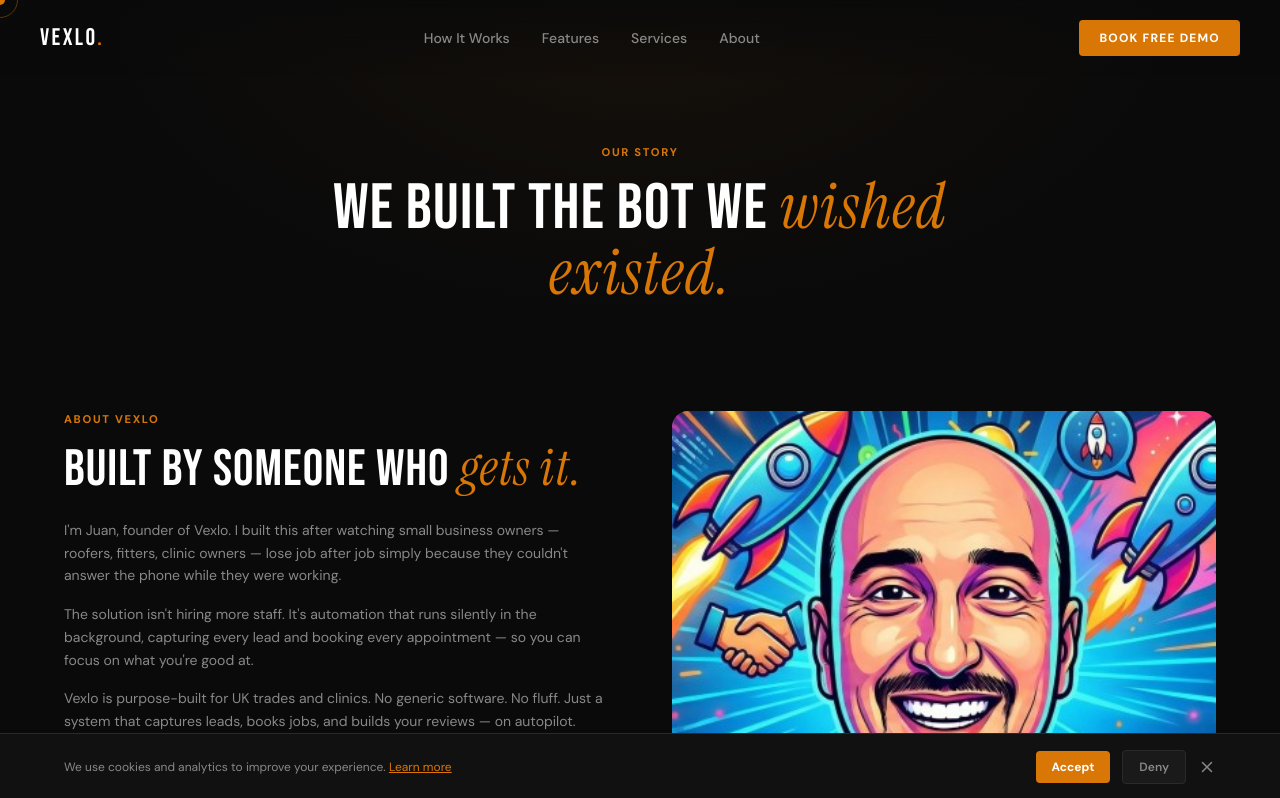
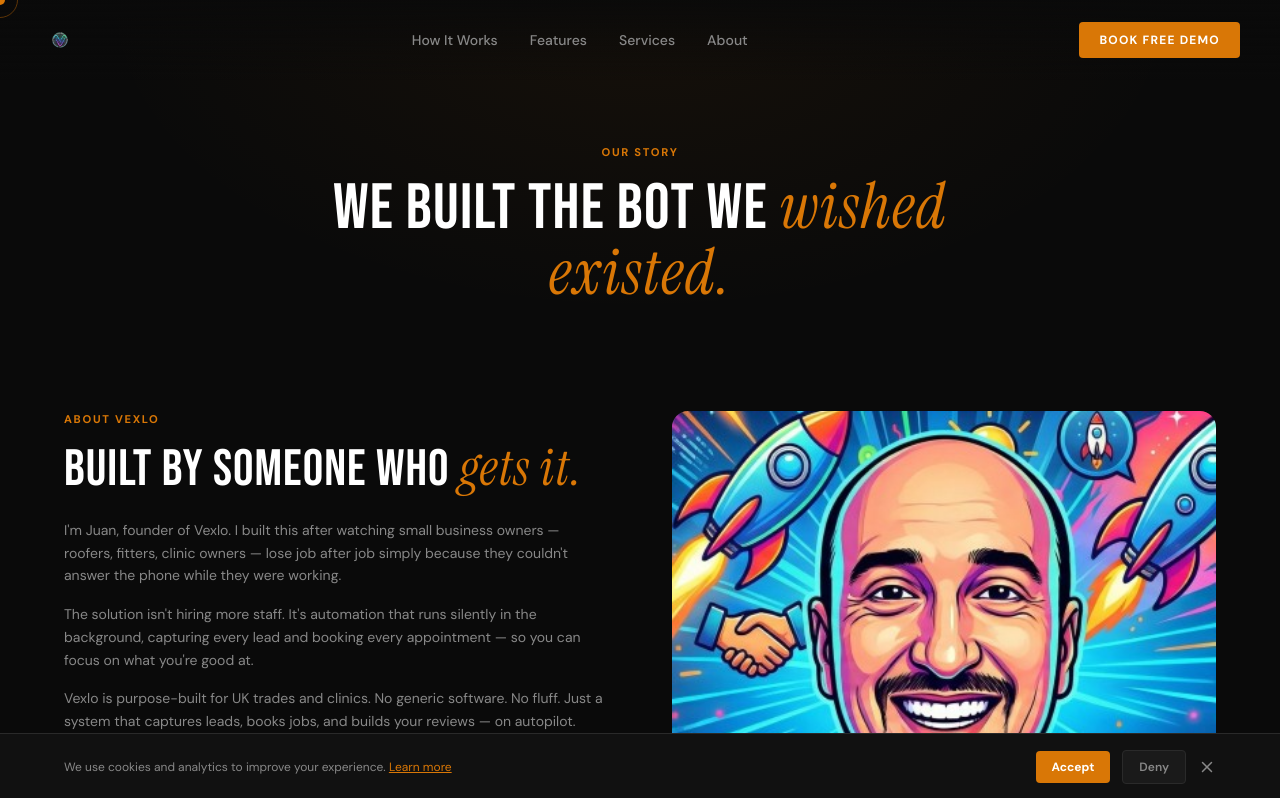
Before and after one commit to JuanBarriosPiaggio/Vexlo, a Next.js app: page /about in a window 1280 px wide. Shown: the top 798 px of the page. Built offline with nearby package versions, Linux system fonts and the light colour scheme; no server answers.

Commit message:
Add Vexlo logo and use as favicon, header brand, and social images
Replaces text-based header wordmark with the logo image, fixes filename casing across all metadata references, and updates manifest.json PWA icon.

```diff
--- a/app/layout.tsx
+++ b/app/layout.tsx
@@ -41,9 +41,9 @@
   publisher: 'Vexlo',
   formatDetection: { email: false, address: false, telephone: false },
   icons: {
-    icon: [{ url: '/Vexlo_logo.png', sizes: 'any' }],
-    shortcut: '/Vexlo_logo.png',
-    apple: '/Vexlo_logo.png',
+    icon: [{ url: '/vexlo_logo.png', sizes: 'any' }],
+    shortcut: '/vexlo_logo.png',
+    apple: '/vexlo_logo.png',
   },
   manifest: '/manifest.json',
   openGraph: {
@@ -53,13 +53,13 @@
     siteName: 'Vexlo',
     title: 'Vexlo — AI Voice Assistants & Workflow Automation for UK Trades & Clinics',
     description: 'Stop losing jobs to voicemail. AI bot texts back missed calls in 4 seconds, books the job, and chases Google reviews — 24/7.',
-    images: [{ url: `${siteUrl}/Vexlo_logo.png`, width: 1200, height: 630, alt: 'Vexlo AI Automation' }],
+    images: [{ url: `${siteUrl}/vexlo_logo.png`, width: 1200, height: 630, alt: 'Vexlo AI Automation' }],
   },
   twitter: {
     card: 'summary_large_image',
     title: 'Vexlo — AI Voice Assistants & Workflow Automation',
     description: 'Stop losing jobs to voicemail. AI bot texts back every missed call in 4 seconds.',
-    images: [`${siteUrl}/Vexlo_logo.png`],
+    images: [`${siteUrl}/vexlo_logo.png`],
     creator: '@juan_barrios_p',
   },
   robots: {
@@ -89,7 +89,7 @@
               name: 'Vexlo',
               alternateName: 'Vexlo AI Automation',
               url: siteUrl,
-              logo: `${siteUrl}/Vexlo_logo.png`,
+              logo: `${siteUrl}/vexlo_logo.png`,
               description: 'AI voice assistants and workflow automation for UK trades and clinics.',
               address: { '@type': 'PostalAddress', addressCountry: 'GB' },
               areaServed: { '@type': 'Country', name: 'United Kingdom' },
--- a/components/Header.tsx
+++ b/components/Header.tsx
@@ -1,4 +1,5 @@
 import Link from 'next/link'
+import Image from 'next/image'
 
 export default function Header() {
   return (
@@ -8,9 +9,17 @@
     >
       <Link
         href="/"
-        className="font-display text-2xl tracking-widest text-white transition-opacity hover:opacity-70"
+        className="transition-opacity hover:opacity-70"
+        aria-label="Vexlo home"
       >
-        VEXLO<span style={{ color: '#d97706' }}>.</span>
+        <Image
+          src="/vexlo_logo.png"
+          alt="Vexlo"
+          width={40}
+          height={40}
+          priority
+          className="h-10 w-auto"
+        />
       </Link>
 
       <div className="hidden md:flex items-center gap-8 text-sm font-medium" style={{ color: '#888' }}>
```
Also changed, not shown: public/manifest.json.
